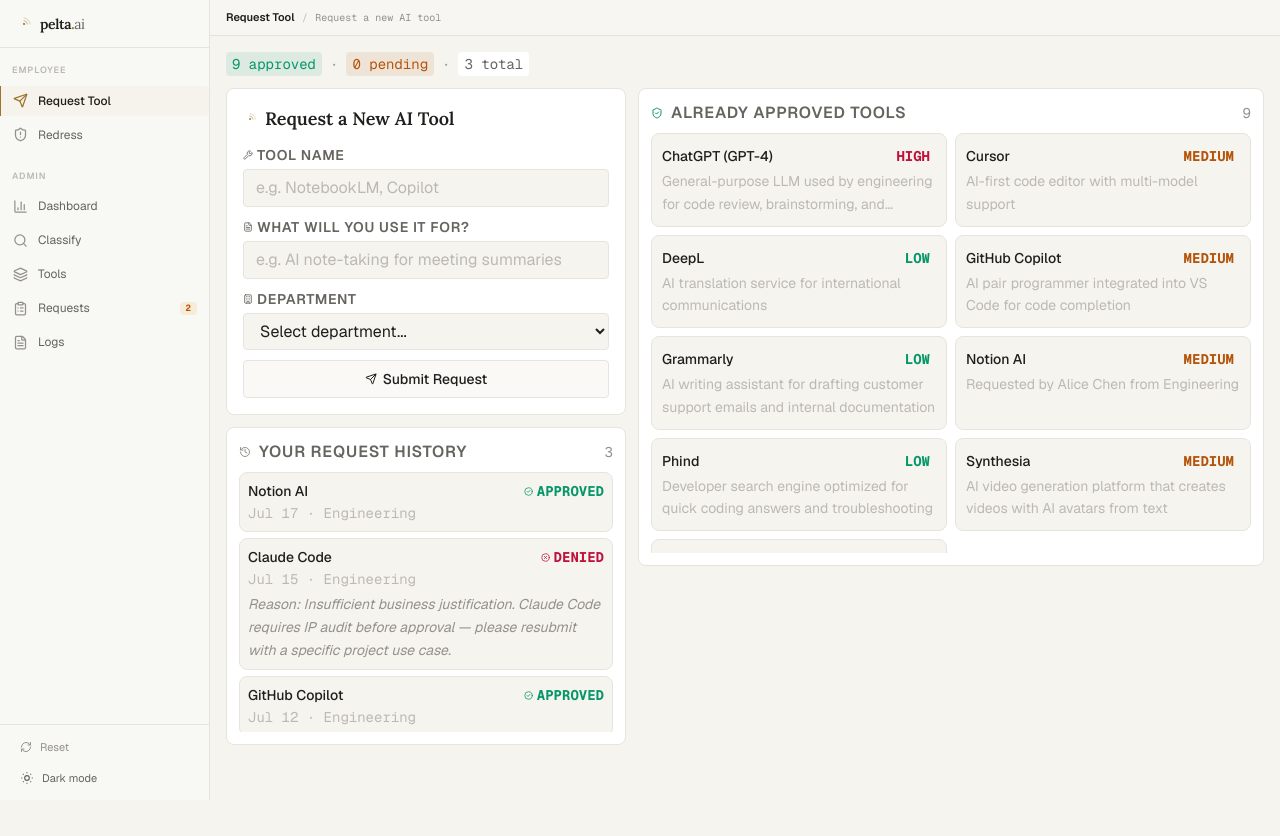
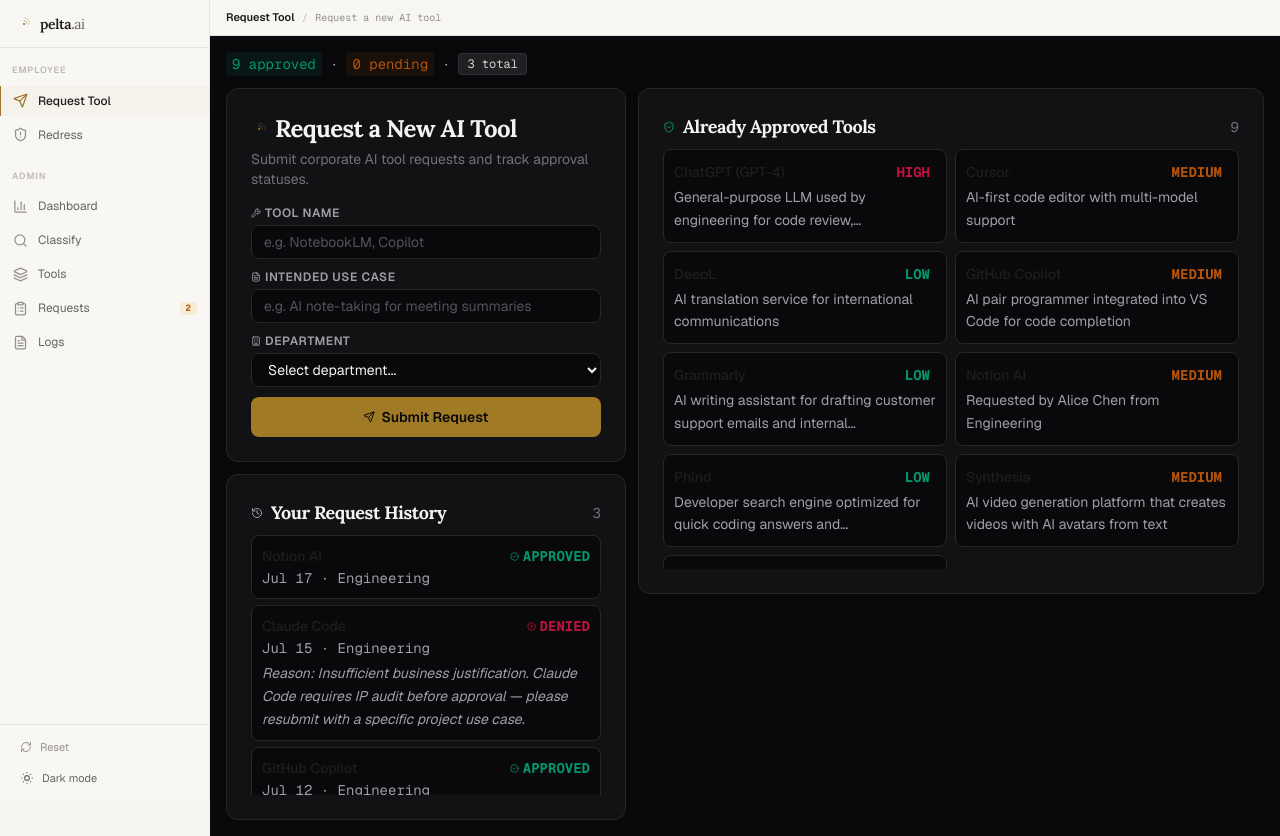
Before and after one commit to tanchinqian/pelta.ai, a Next.js app: page /employee/requests/new in a window 1280 px wide. Before the commit the page ends 800 px from the top, so only its background shows below. Built offline with nearby package versions, Linux system fonts and the light colour scheme.

Commit message:
style: align Request Tool page colors, typography, inputs, and button themes with Classify page dark mode

```diff
--- a/app/employee/requests/new/page.tsx
+++ b/app/employee/requests/new/page.tsx
@@ -138,15 +138,14 @@
   const pendingCount = myRequests.filter((r) => r.status === 'pending').length;
 
   return (
-    <div className="flex-1 p-4 max-w-6xl mx-auto w-full">
-      {/* Quick status bar */}
+    <div className="flex-1 p-4 max-w-6xl mx-auto w-full bg-[#09090b] min-h-screen text-zinc-100">
       <div className="flex items-center gap-3 mb-3">
-        <div className="flex items-center gap-2 text-sm font-mono text-text-tertiary">
+        <div className="flex items-center gap-2 text-sm font-mono text-zinc-400">
           <span className="px-1.5 py-0.5 rounded bg-risk-low/10 text-risk-low">{approvedTools.length} approved</span>
           <span>·</span>
           <span className="px-1.5 py-0.5 rounded bg-risk-medium/10 text-risk-medium">{pendingCount} pending</span>
           <span>·</span>
-          <span className="px-1.5 py-0.5 rounded bg-surface text-text-secondary">{myRequests.length} total</span>
+          <span className="bg-zinc-800/80 text-zinc-300 text-xs px-2 py-0.5 rounded border border-zinc-700/50">{myRequests.length} total</span>
         </div>
       </div>
 
@@ -154,19 +153,24 @@
         {/* Left column: form + history */}
         <div className="space-y-3">
           {/* Form */}
-          <div className="panel p-4 space-y-3">
-            <div className="flex items-center gap-2">
-              <RadarIcon size={14} className="text-accent" />
-              <h2 className="text-lg font-serif font-semibold text-text-primary">Request a New AI Tool</h2>
+          <div className="bg-[#121214] border border-zinc-800 rounded-xl p-6 space-y-4">
+            <div className="space-y-1">
+              <div className="flex items-center gap-2">
+                <RadarIcon size={16} className="text-accent" />
+                <h2 className="font-serif text-zinc-100 text-2xl font-bold tracking-tight">Request a New AI Tool</h2>
+              </div>
+              <p className="text-zinc-500 text-sm">
+                Submit corporate AI tool requests and track approval statuses.
+              </p>
             </div>
 
             <form onSubmit={handleSubmit} className="space-y-2.5">
               <div className="space-y-1">
-                <label className="text-sm font-semibold text-text-secondary uppercase tracking-wider flex items-center gap-1">
-                  <Wrench size={10} /> Tool Name
+                <label className="text-xs font-semibold tracking-wider text-zinc-400 uppercase flex items-center gap-1">
+                  <Wrench size={10} /> TOOL NAME
                 </label>
                 <input
-                  className="w-full bg-background border border-border rounded px-3 py-1.5 text-base text-text-primary placeholder:text-text-muted focus:outline-none focus:border-accent transition-colors"
+                  className="w-full bg-[#09090b] border border-zinc-800 text-zinc-100 placeholder-zinc-600 focus:border-amber-600 focus:outline-none rounded-lg px-3 py-1.5 text-sm transition-colors"
                   placeholder="e.g. NotebookLM, Copilot"
                   value={name}
                   onChange={(e) => setName(e.target.value)}
@@ -182,11 +186,11 @@
               </div>
 
               <div className="space-y-1">
-                <label className="text-sm font-semibold text-text-secondary uppercase tracking-wider flex items-center gap-1">
-                  <FileText size={10} /> What will you use it for?
+                <label className="text-xs font-semibold tracking-wider text-zinc-400 uppercase flex items-center gap-1">
+                  <FileText size={10} /> INTENDED USE CASE
                 </label>
                 <input
-                  className="w-full bg-background border border-border rounded px-3 py-1.5 text-base text-text-primary placeholder:text-text-muted focus:outline-none focus:border-accent transition-colors"
+                  className="w-full bg-[#09090b] border border-zinc-800 text-zinc-100 placeholder-zinc-600 focus:border-amber-600 focus:outline-none rounded-lg px-3 py-1.5 text-sm transition-colors"
                   placeholder="e.g. AI note-taking for meeting summaries"
                   value={description}
                   onChange={(e) => setDescription(e.target.value)}
@@ -196,11 +200,11 @@
               </div>
 
               <div className="space-y-1">
-                <label className="text-sm font-semibold text-text-secondary uppercase tracking-wider flex items-center gap-1">
-                  <Building size={10} /> Department
+                <label className="text-xs font-semibold tracking-wider text-zinc-400 uppercase flex items-center gap-1">
+                  <Building size={10} /> DEPARTMENT
                 </label>
                 <select
-                  className="w-full bg-background border border-border rounded px-3 py-1.5 text-base text-text-primary focus:outline-none focus:border-accent transition-colors"
+                  className="w-full bg-[#09090b] border border-zinc-800 text-zinc-100 placeholder-zinc-600 focus:border-amber-600 focus:outline-none rounded-lg px-3 py-1.5 text-sm transition-colors"
                   value={department}
                   onChange={(e) => setDepartment(e.target.value)}
                   required
@@ -220,7 +224,7 @@
               <button
                 type="submit"
                 disabled={loading}
-                className="w-full flex items-center justify-center gap-1.5 text-sm font-medium text-text-primary bg-surface-hover hover:bg-surface border border-border rounded px-4 py-2 transition-colors cursor-pointer disabled:opacity-30 disabled:cursor-not-allowed"
+                className="w-full flex items-center justify-center gap-1.5 text-sm bg-[#a17a26] hover:bg-[#8e6b20] text-zinc-950 font-semibold rounded-lg py-2.5 transition-colors duration-200 cursor-pointer disabled:opacity-30 disabled:cursor-not-allowed"
               >
                 {loading ? (
                   <span className="flex items-center gap-1.5 text-text-tertiary text-sm font-mono">
@@ -238,13 +242,13 @@
           </div>
 
           {/* Your Request History */}
-          <div className="panel p-3">
+          <div className="bg-[#121214] border border-zinc-800 rounded-xl p-6 space-y-3">
             <div className="flex items-center gap-2 mb-2">
-              <History size={12} className="text-text-tertiary" />
-              <span className="text-base font-semibold text-text-secondary uppercase tracking-wider">
+              <History size={12} className="text-zinc-400" />
+              <span className="font-serif text-zinc-100 text-lg font-bold tracking-tight">
                 Your Request History
               </span>
-              <span className="text-sm font-mono text-text-tertiary ml-auto">{myRequests.length}</span>
+              <span className="text-sm font-mono text-zinc-500 ml-auto">{myRequests.length}</span>
             </div>
 
             {myRequests.length === 0 ? (
@@ -254,7 +258,7 @@
                 {[...myRequests]
                   .sort((a, b) => new Date(b.requestedAt).getTime() - new Date(a.requestedAt).getTime())
                   .map((req) => (
-                    <div key={req.id} className="bg-background border border-border rounded-lg p-2">
+                    <div key={req.id} className="bg-[#09090b] border border-zinc-800 rounded-lg p-2.5">
                       <div className="flex items-center justify-between gap-2">
                         <span className="text-sm text-text-primary font-medium truncate">{req.toolRequested}</span>
                         <span
@@ -269,12 +273,12 @@
                           {req.status}
                         </span>
                       </div>
-                      <p className="text-sm text-text-muted font-mono mt-0.5">
+                      <p className="text-zinc-400 text-sm font-mono mt-0.5">
                         {new Date(req.requestedAt).toLocaleDateString('en-US', { month: 'short', day: 'numeric' })}
                         {req.department && ` · ${req.department}`}
                       </p>
                       {req.status === 'denied' && req.denialReason && (
-                        <p className="text-sm text-text-tertiary italic mt-1 leading-relaxed">
+                        <p className="text-zinc-400 text-sm italic mt-1 leading-relaxed">
                           Reason: {req.denialReason}
                         </p>
                       )}
@@ -287,13 +291,13 @@
 
         {/* Right column: approved tools */}
         <div className="space-y-3">
-          <div className="panel p-3">
+          <div className="bg-[#121214] border border-zinc-800 rounded-xl p-6 space-y-3">
             <div className="flex items-center gap-2 mb-2">
               <ShieldCheck size={12} className="text-risk-low" />
-              <span className="text-base font-semibold text-text-secondary uppercase tracking-wider">
+              <span className="font-serif text-zinc-100 text-lg font-bold tracking-tight">
                 Already Approved Tools
               </span>
-              <span className="text-sm font-mono text-text-tertiary ml-auto">{approvedTools.length}</span>
+              <span className="text-sm font-mono text-zinc-500 ml-auto">{approvedTools.length}</span>
             </div>
 
             {approvedTools.length === 0 ? (
@@ -303,7 +307,7 @@
                 {approvedTools
                   .sort((a, b) => a.name.localeCompare(b.name))
                   .map((tool) => (
-                    <div key={tool.id} className="bg-background border border-border rounded-lg p-2.5">
+                    <div key={tool.id} className="bg-[#09090b] border border-zinc-800 rounded-lg p-2.5">
                       <div className="flex items-center justify-between gap-2">
                         <span className="text-sm text-text-primary font-medium truncate">{tool.name}</span>
                         {tool.riskTier && (
@@ -315,7 +319,7 @@
                           </span>
                         )}
                       </div>
-                      <p className="text-sm text-text-muted mt-0.5 line-clamp-2 leading-relaxed">{tool.description}</p>
+                      <p className="text-zinc-400 text-sm mt-0.5 line-clamp-2 leading-relaxed">{tool.description}</p>
                     </div>
                   ))}
               </div>
```
